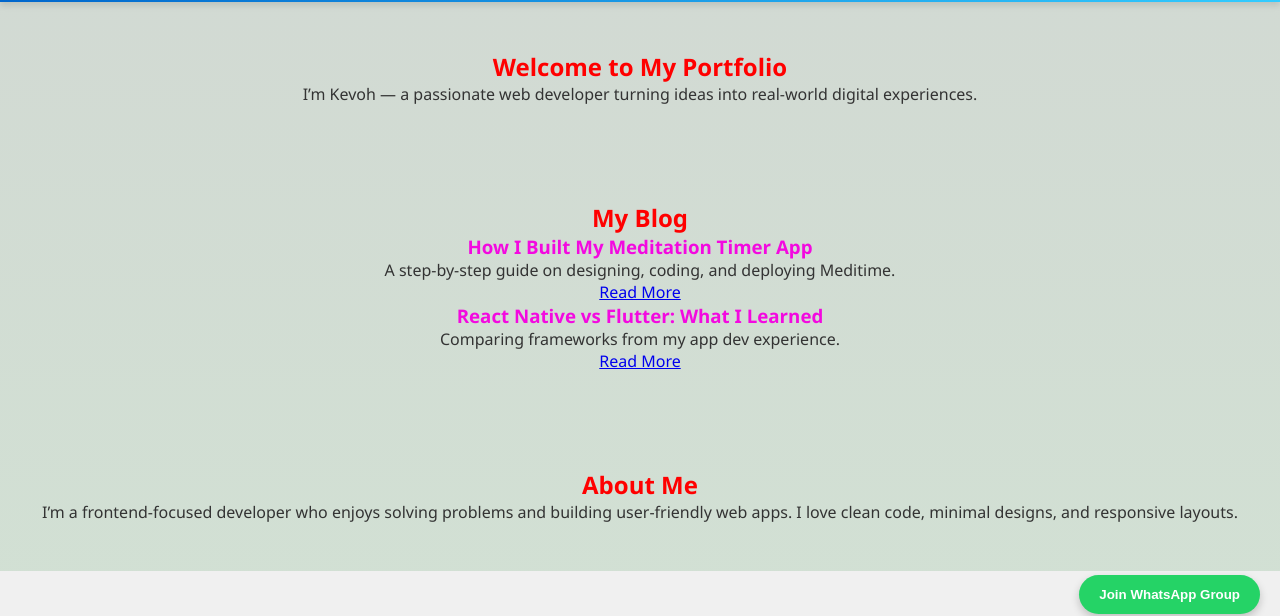
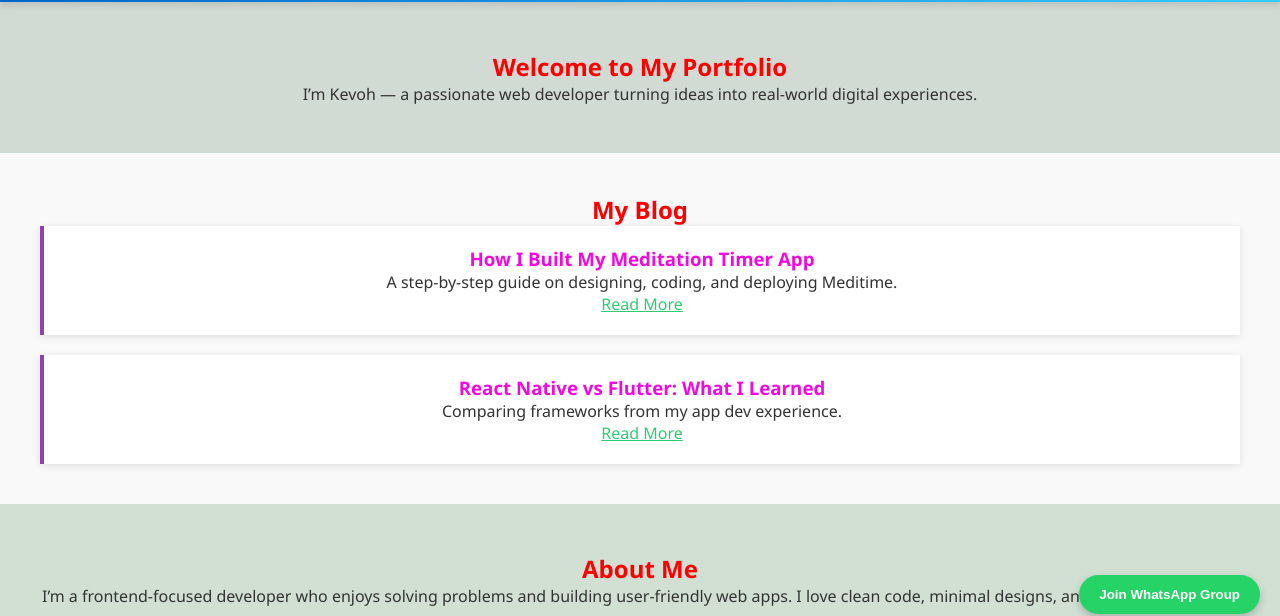
Before and after one commit to kevoh6309/kevoh-s, a plain HTML site: page index.html in a window 1280 px wide. Shown: the part 166-782 px from the top of the page. Drawn offline with Linux system fonts and the light colour scheme.

Commit message:
Update index.css

```diff
--- a/index.css
+++ b/index.css
@@ -460,3 +460,26 @@
   transform: scale(1.05);
   background-color: #1ebe5d;
 }
+
+#blog {
+  padding: 40px;
+  background-color: #f9f9f9;
+}
+.blog-container {
+  display: flex;
+  flex-direction: column;
+  gap: 20px;
+}
+.blog-post {
+  background: white;
+  padding: 20px;
+  border-left: 4px solid #8e44ad;
+  box-shadow: 0 2px 8px rgba(0,0,0,0.1);
+}
+.blog-post h3 {
+  margin-top: 0;
+}
+.blog-post a {
+  color: #2ecc71;
+  text-decoration: underline;
+}
```
